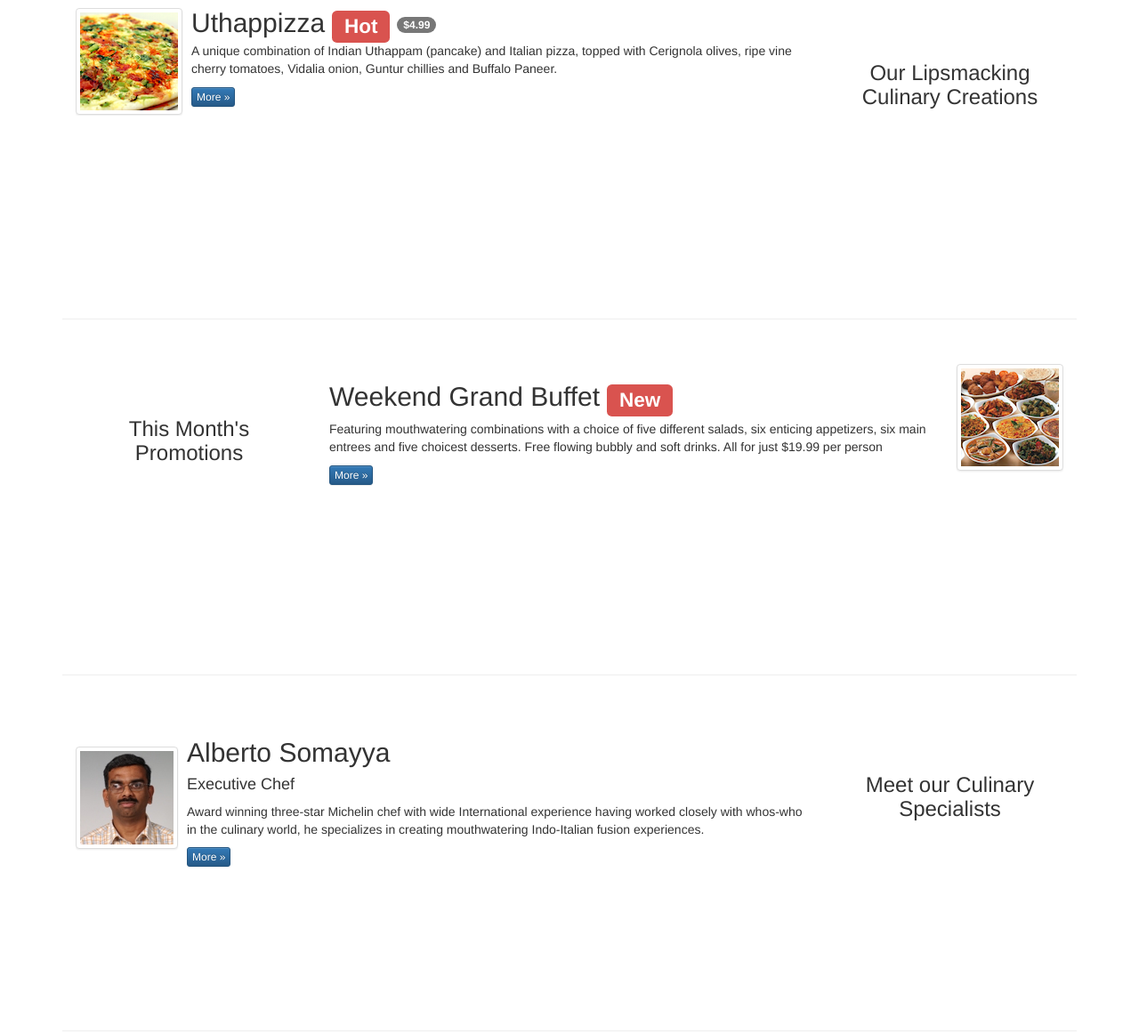
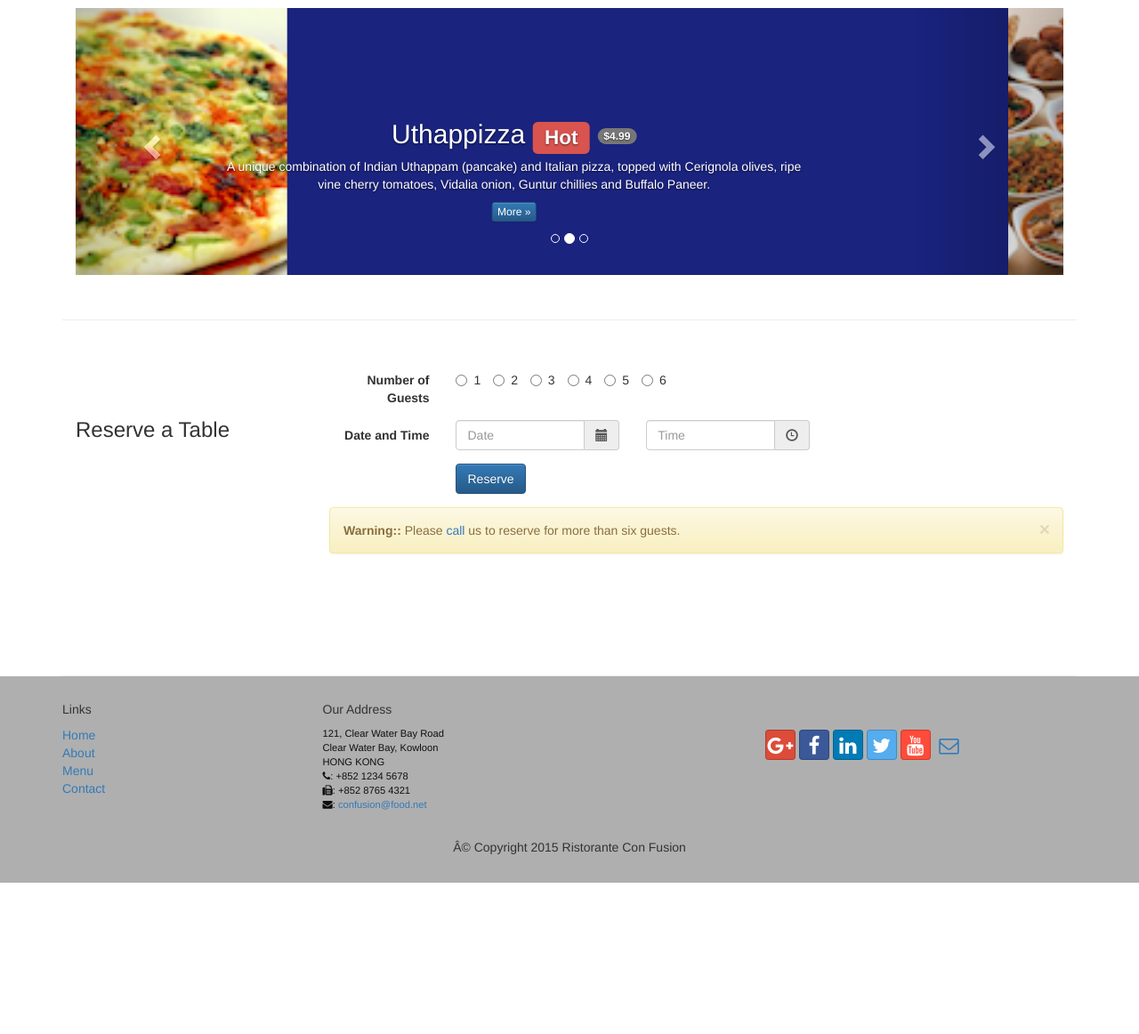
Before and after one commit to AmitBarjatya/fullstackweb, a plain HTML site: page frontend_UI_frameworks/conFusion/index.html in a window 1280 px wide. Shown: the part 500-1662 px from the top of the page at 89% size. After the commit the page ends 1492 px from the top, so only its background shows below. Drawn offline with nearby package versions, Linux system fonts and the light colour scheme.

Commit message:
added week3 exercise 4: carousels

```diff
--- a/frontend_UI_frameworks/conFusion/css/mystyles.css
+++ b/frontend_UI_frameworks/conFusion/css/mystyles.css
@@ -76,3 +76,18 @@ body{
 .affix {
   top:100px;
 }
+
+.carousel {
+  background: #1A237E;
+}
+
+.carousel .item {
+  height: 300px;
+}
+
+.item img {
+  position: absolute;
+  top: 0;
+  left: 0;
+  min-height: 300px;
+}
--- a/frontend_UI_frameworks/conFusion/index.html
+++ b/frontend_UI_frameworks/conFusion/index.html
@@ -126,18 +126,21 @@
 
     <div class="container">
       <div class="row row-content">
-        <div class="col-xs-12 col-sm-3 col-sm-push-9">
-          <p style="padding:20px;"></p>
-          <h3 align="center">Our Lipsmacking Culinary Creations</h3>
-        </div>
-        <!-- start media div for recipe -->
-        <div class="col-xs-12 col-sm-9 col-sm-pull-3">
-          <div class="media">
-            <div class="media-left media-middle">
-              <a href=""><img  class="media-object img-thumbnail" src="img/uthappizza.png" alt="Uthappizza"></a>
-            </div>
-            <div class="media-body">
-              <h2 class="media-heading">Uthappizza
+        <div class="col-xs-12">
+          <div class="carousel slide" id="mycarousel" data-ride="carousel">
+            <!-- circle indicators -->
+            <ol class="carousel-indicators">
+              <li data-target="#mycarousel" data-slide-to="0" class="active"></li>
+              <li data-target="#mycarousel" data-slide-to="1"></li>
+              <li data-target="#mycarousel" data-slide-to="2"></li>
+            </ol>
+
+            <!-- for carousel slides -->
+            <div class="carousel-inner" role="listbox">
+              <div class="item active">
+                <img class="img-responsive" src="img/uthappizza.png" alt="uthappizza">
+                <div class="carousel-caption">
+                  <h2>Uthappizza
                     <span class="label label-danger label-xs">Hot</span>
                     <span class="badge">$4.99</span>
                   </h2>
@@ -145,20 +148,9 @@
                   <p><a class="btn btn-primary btn-xs"href="#">More &raquo;</a></p>
                 </div>
               </div>
-        </div>
-        <!-- end media div for recipe -->
-      </div>
-
-
-      <div class="row row-content">
-        <div class="col-xs-12 col-sm-3">
-          <p style="padding:20px;"></p>
-          <h3 align="center">This Month's Promotions</h3>
-        </div>
-        <div class="col-xs-12 col-sm-9">
-          <div class="media">
-            <div class="media-body">
-              <div class="media-heading">
+              <div class="item">
+                <img class="img-responsive" src="img/buffet.png" alt="Weekend Grand Buffet">
+                <div class="carousel-caption">
                   <h2>Weekend Grand Buffet
                     <span class="label label-danger">New</span>
                   </h2>
@@ -166,25 +158,9 @@
                   <p><a class="btn btn-primary btn-xs"href="#">More &raquo;</a></p>
                 </div>
               </div>
-            <div class="media-right">
-                <a href="#"><img src="img/buffet.png" class="media-object img-thumbnail" alt="Weekend Grand Buffet"></a>
-            </div>
-          </div>
-        </div>
-      </div>
-
-      <div class="row row-content">
-        <div class="col-xs-12 col-sm-3 col-sm-push-9">
-          <p style="padding:20px;"></p>
-          <h3 align="center">Meet our Culinary Specialists</h3>
-        </div>
-        <div class="col-xs-12 col-sm-9 col-sm-pull-3">
-          <div class="media">
-            <div class="media-left media-middle">
-              <a href="#"><img class="media-object img-thumbnail" src="img/alberto.png" alt="Alberto Sommayya"></a>
-            </div>
-            <div class="media-body">
-              <div class="media-heading">
+              <div class="item">
+                <img class="img-responsive" src="img/alberto.png" alt="Alberto Somayya">
+                <div class="carousel-caption">
                   <h2>Alberto Somayya</h2>
                   <h4>Executive Chef</h4>
                   <p>Award winning three-star Michelin chef with wide International experience having worked closely with whos-who in the culinary world, he specializes in creating mouthwatering Indo-Italian fusion experiences. </p>
@@ -192,8 +168,20 @@
                 </div>
               </div>
             </div>
+            <!-- arrow controls -->
+            <a class="left carousel-control" href="#mycarousel" data-slide="prev" role="button">
+              <span class="glyphicon glyphicon-chevron-left"></span>
+              <span class="sr-only">Previous</span>
+            </a>
+            <a class="right carousel-control" href="#mycarousel" data-slide="next" role="button">
+              <span class="glyphicon glyphicon-chevron-right"></span>
+              <span class="sr-only">Next</span>
+            </a>
+
           </div>
         </div>
+      </div>
+
       <!-- start form for reserving table -->
       <div class="row row-content">
         <div class="col-xs-12 col-sm-3">
```
Lines whose indentation alone changed are shown as unchanged.
